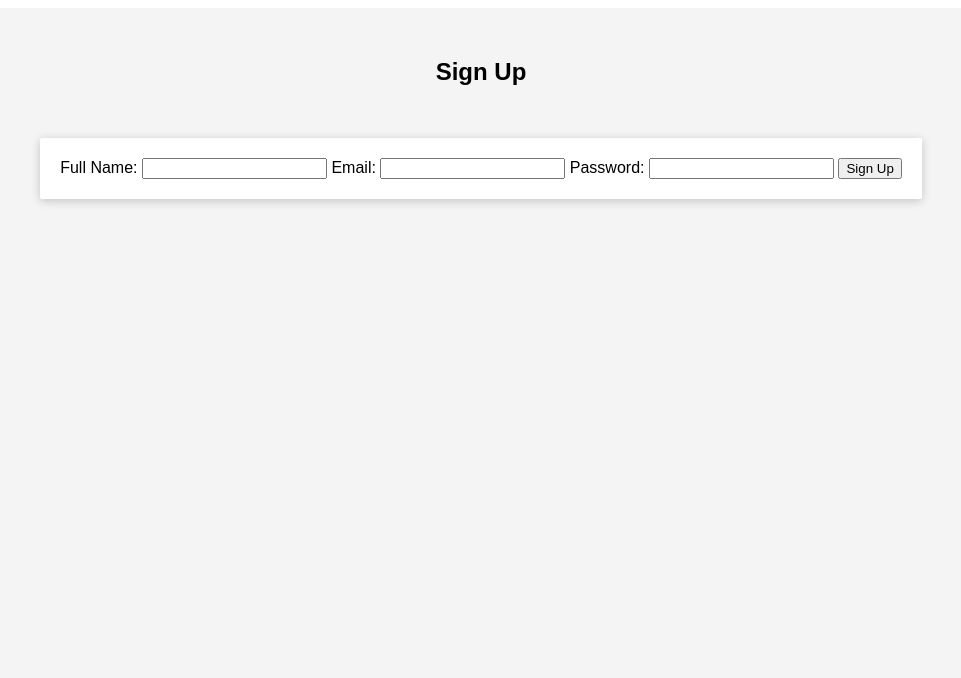
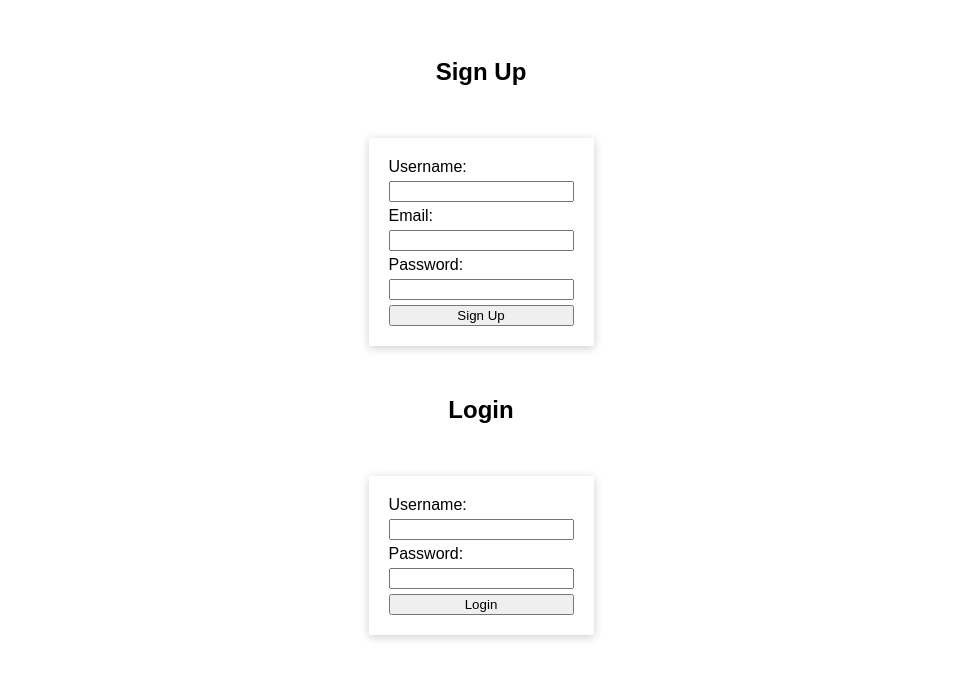
Before and after one commit to smiij/Epic-Retail, a plain HTML site: page login.html in a window 1280 px wide. Shown: the whole page, without its empty margins (159-1120 px from the left). Drawn offline with Linux system fonts and the light colour scheme.

Commit message:
added login and sign up page

```diff
--- a/login.html
+++ b/login.html
@@ -7,11 +7,11 @@
 </head>
 <body>
 
-  <div id="sign-up-page" class="hidden">
+    <div class="sign-up-page">
       <h2>Sign Up</h2>
-    <form id="sign-up-form">
-      <label for="name">Full Name:</label>
-      <input type="text" id="name" name="name" required>
+      <form class="sign-up-form">
+        <label for="username">Username:</label>
+        <input type="text" id="username" name="username" required>
 
         <label for="email">Email:</label>
         <input type="email" id="email" name="email" required>
@@ -21,6 +21,19 @@
 
         <input type="submit" value="Sign Up">
       </form>
+
+      <div class="sign-up-page">
+        <h2>Login</h2>
+        <form class="sign-up-form">
+          <label for="username">Username:</label>
+          <input type="text" id="username" name="username" required>
+
+          <label for="password">Password:</label>
+          <input type="password" id="password" name="password" required>
+
+          <input type="submit" value="Login">
+        </form>
+      </div>
   </div>
 
 </body>
--- a/styles.css
+++ b/styles.css
@@ -218,7 +218,13 @@ form > button {
 
 /* Mens Page */
 
-#mens-clothing {
+/* #mens-clothing {
+  display: flex;
+  flex-direction: column;
+  align-items: center;
+} */
+
+.all-categories {
   display: flex;
   flex-direction: column;
   align-items: center;
@@ -279,31 +285,24 @@ form > button {
   flex-direction: column;
 }
 
-
-
-
-
 /*
   Sign Up styles
 */
 
-#sign-up-page {
+.sign-up-page, .sign-up-form {
   display: flex;
   flex-direction: column;
 }
 
-#sign-up-page {
+.sign-up-page {
   font-family: Arial, sans-serif;
-  background-color: #f4f4f4;
-  height: 100%;
   padding: 30px;
   justify-content: center;
   align-items: center;
 }
 
-#sign-up-form {
+.sign-up-form {
   justify-content: flex-start;
-  background: white;
   padding: 20px;
   gap: 5px;
   border-radius: 2px;
```
Also changed, not shown: index.html (+17 -6 lines), index.js (+16 -5 lines). Lines whose indentation alone changed are shown as unchanged.
